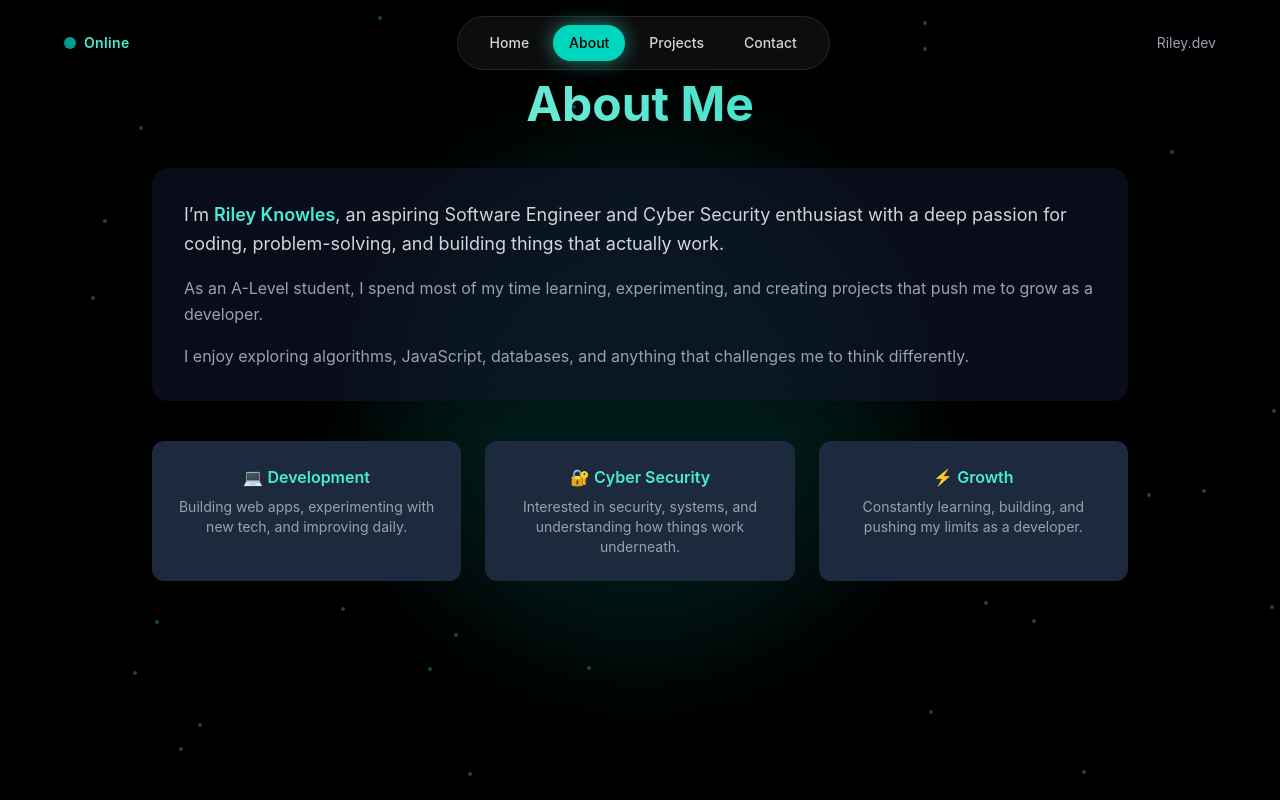
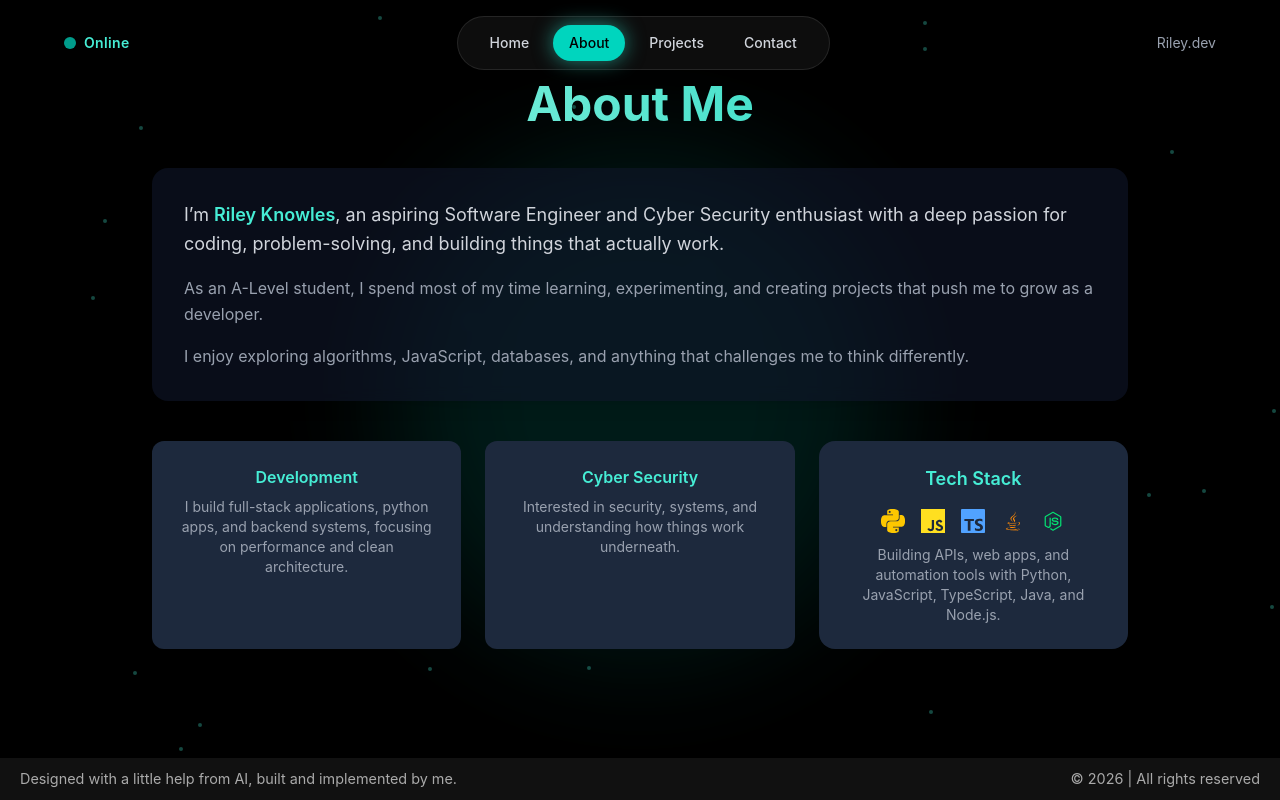
Before and after one commit to Riley36666/ActuallyPortfilio, a React (Vite) app in the folder frontend/: page /aboutme in a window 1280 px wide. Built offline with nearby package versions, Linux system fonts and the light colour scheme.

Commit message:
Added Footer and updated Projects

```diff
--- a/frontend/package.json
+++ b/frontend/package.json
@@ -13,7 +13,9 @@
     "framer-motion": "^12.38.0",
     "react": "^19.2.4",
     "react-dom": "^19.2.4",
-    "react-router-dom": "^7.13.2"
+    "react-icons": "^5.6.0",
+    "react-router-dom": "^7.13.2",
+    "reacticons": "^0.0.1"
   },
   "devDependencies": {
     "@eslint/js": "^9.39.4",
--- a/frontend/src/App.jsx
+++ b/frontend/src/App.jsx
@@ -1,5 +1,6 @@
 import { Routes, Route } from "react-router-dom";
 import Navbar from "./components/Navbar";
+import Footer from "./components/footer";
 import Home from "./pages/Home"
 import Project from "./pages/Projects";
 import Contact from "./pages/Contact";
@@ -17,6 +18,7 @@ function App() {
         <Route path="/contact" element={<Contact />} />
         <Route path="/dashboard" element={<Admin />} />
       </Routes>
+      <Footer />
     </div>
   );
 }
--- /dev/null
+++ b/frontend/src/components/footer.jsx
@@ -0,0 +1,34 @@
+export default function Footer() {
+  return (
+    <footer style={styles.footer}>
+      <div style={styles.left}>
+        Designed with a little help from AI, built and implemented by me.
+      </div>
+
+      <div style={styles.right}>
+        © {new Date().getFullYear()} | All rights reserved
+      </div>
+    </footer>
+  );
+}
+
+const styles = {
+  footer: {
+    position: "fixed",
+    bottom: 0,
+    left: 0,
+    width: "100%",
+    display: "flex",
+    justifyContent: "space-between",
+    padding: "10px 20px",
+    fontSize: "0.9rem",
+    backgroundColor: "#111",
+    color: "#aaa",
+  },
+  left: {
+    textAlign: "left",
+  },
+  right: {
+    textAlign: "right",
+  },
+};
--- a/frontend/src/pages/AboutMe.jsx
+++ b/frontend/src/pages/AboutMe.jsx
@@ -1,5 +1,8 @@
 import { motion } from "framer-motion";
+import { SiPython, SiJavascript, SiTypescript } from "react-icons/si";
+import { DiNodejsSmall, DiJava  } from "react-icons/di";
 import Background from "../components/Background";
+
 export default function About() {
   return (
     <div className="relative min-h-screen bg-black text-white overflow-hidden">
@@ -55,23 +58,36 @@ function AboutSection() {
         className="grid md:grid-cols-3 gap-6 mt-10"
       >
         <div className="bg-slate-800 rounded-xl p-6 text-center hover:scale-105 transition">
-          <h3 className="text-teal-300 font-semibold">💻 Development</h3>
+          <h3 className="text-teal-300 font-semibold"> Development</h3>
           <p className="text-gray-400 mt-2 text-sm">
-            Building web apps, experimenting with new tech, and improving daily.
+            I build full-stack applications, python apps, and backend systems,
+            focusing on performance and clean architecture.
           </p>
         </div>
 
         <div className="bg-slate-800 rounded-xl p-6 text-center hover:scale-105 transition">
-          <h3 className="text-teal-300 font-semibold">🔐 Cyber Security</h3>
+          <h3 className="text-teal-300 font-semibold"> Cyber Security</h3>
           <p className="text-gray-400 mt-2 text-sm">
             Interested in security, systems, and understanding how things work underneath.
           </p>
         </div>
 
-        <div className="bg-slate-800 rounded-xl p-6 text-center hover:scale-105 transition">
-          <h3 className="text-teal-300 font-semibold">⚡ Growth</h3>
-          <p className="text-gray-400 mt-2 text-sm">
-            Constantly learning, building, and pushing my limits as a developer.
+        <div className="bg-slate-800 rounded-2xl p-6 text-center hover:scale-105 hover:shadow-xl transition-all duration-300">
+          <h3 className="text-teal-300 font-semibold text-lg mb-4">
+            Tech Stack
+          </h3>
+
+          <div className="flex justify-center gap-4 text-2xl mb-3">
+            <SiPython className="text-yellow-400" />
+            <SiJavascript className="text-yellow-300" />
+            <SiTypescript className="text-blue-400" />
+            <DiJava className="text-orange-400" />
+            <DiNodejsSmall className="text-green-400" />
+          </div>
+
+          <p className="text-gray-400 text-sm">
+            Building APIs, web apps, and automation tools with
+            Python, JavaScript, TypeScript, Java, and Node.js.
           </p>
         </div>
       </motion.div>
--- a/frontend/src/pages/Contact.jsx
+++ b/frontend/src/pages/Contact.jsx
@@ -1,6 +1,8 @@
 import { motion } from "framer-motion";
 import { useRef } from "react";
-import Background from "../components/Background"
+import Background from "../components/Background";
+
+
 export default function Contact() {
   const nameRef = useRef();
   const emailRef = useRef();
--- a/frontend/src/pages/Home.jsx
+++ b/frontend/src/pages/Home.jsx
@@ -1,6 +1,7 @@
 import { motion } from "framer-motion";
 import "./Home.css"
 import Background from "../components/MainBackground";
+
 
 
 export default function Home() {
@@ -22,7 +23,7 @@ function Hero() {
         initial={{ opacity: 0, y: 20 }}
         animate={{ opacity: 1, y: 0 }}
         transition={{ delay: 0.2 }}
-        className="text-5xl md:text-7xl font-bold bg-gradient-to-r from-teal-200 to-teal-400 text-transparent bg-clip-text"
+        className="text-5xl md:text-7xl font-bold bg-linear-to-r from-teal-200 to-teal-400 text-transparent bg-clip-text"
       >
         Riley Knowles
       </motion.h1>
--- a/frontend/src/pages/Projects.jsx
+++ b/frontend/src/pages/Projects.jsx
@@ -1,43 +1,45 @@
 import { motion } from "framer-motion";
+import Background from "../components/Background";
+
 
 export default function Projects() {
   const repos = [
     {
-      name: "MyOwnPassManager",
+      name: "Password Manager",
       lang: "Python",
-      desc: "Custom password manager built from scratch.",
-      link: "https://github.com/Riley36666/MyOwnPassManager"
+      desc: "Encrypted password manager with secure storage and CLI interface.",
+      link: "https://github.com/Riley36666/MyOwnPassManager",
+      featured: true,
+      stack: ["Python", "Encryption", "CLI"]
     },
     {
-      name: "ActuallyPortfolio",
+      name: "Portfolio",
       lang: "JavaScript",
-      desc: "My personal portfolio website.",
-      link: "https://github.com/Riley36666/ActuallyPortfolio"
+      desc: "Personal portfolio built with React, Tailwind and smooth animations.",
+      link: "https://github.com/Riley36666/ActuallyPortfilio",
+      stack: ["React", "Tailwind", "Framer Motion"]
     },
     {
-      name: "PasswordManagerWebintegration",
+      name: "Password Manager Web",
       lang: "TypeScript",
-      desc: "Web integration for password manager.",
-      link: "https://github.com/Riley36666/PasswordManagerWebintegration"
+      desc: "Frontend interface for interacting with the password manager.",
+      link: "https://github.com/Riley36666/PasswordManagerWebintegration",
+      stack: ["TypeScript", "Web UI"]
     },
     {
-      name: "JavaGame",
+      name: "Java Game",
       lang: "Java",
-      desc: "Game built using Java fundamentals.",
-      link: "https://github.com/Riley36666/JavaGame"
+      desc: "2D platformer inspired by Mario with custom physics and logic.",
+      link: "https://github.com/Riley36666/JavaGame",
+      stack: ["Java", "Game Logic"]
     },
     {
-      name: "Sideproject",
-      lang: "JavaScript",
-      desc: "Experimental full-stack side project.",
-      link: "https://github.com/Riley36666/Sideproject"
+      name: "Imposter Remake",
+      lang: "TypeScript",
+      desc: "Multiplayer-style party game focused on identifying the odd one out.",
+      link: "https://github.com/Riley36666/ImposterRemake",
+      stack: ["TypeScript", "Game Logic"]
     },
-    {
-      name: "ImposterRemake",
-      lang: "TypeScript",
-      desc: "Among Us-style remake project.",
-      link: "https://github.com/Riley36666/ImposterRemake"
-    }
   ];
 
   return (
@@ -61,8 +63,7 @@ export default function Projects() {
           transition={{ delay: 0.2 }}
           className="text-gray-400 text-center mt-6 max-w-2xl mx-auto"
         >
-          A collection of projects I’ve built while learning and experimenting
-          with different technologies.
+          Projects I’ve built while learning, experimenting, and improving as a developer.
         </motion.p>
 
         {/* Grid */}
@@ -71,11 +72,7 @@ export default function Projects() {
           animate="show"
           variants={{
             hidden: {},
-            show: {
-              transition: {
-                staggerChildren: 0.1
-              }
-            }
+            show: { transition: { staggerChildren: 0.1 } }
           }}
           className="grid md:grid-cols-2 lg:grid-cols-3 gap-6 mt-16"
         >
@@ -89,25 +86,48 @@ export default function Projects() {
                 hidden: { opacity: 0, y: 20 },
                 show: { opacity: 1, y: 0 }
               }}
-              whileHover={{ scale: 1.04 }}
-              className="group bg-slate-900/60 border border-white/10 rounded-2xl p-6 backdrop-blur-xl
-              hover:border-teal-300/40 hover:shadow-[0_0_25px_rgba(45,212,191,0.2)] transition"
+              whileHover={{ scale: 1.03, y: -4 }}
+              className={`group relative bg-slate-900/60 border border-white/10 rounded-2xl p-6 backdrop-blur-xl
+              transition-all duration-300
+              hover:border-teal-300/40 hover:shadow-[0_10px_30px_rgba(45,212,191,0.25)]
+              ${repo.featured ? "md:col-span-2 lg:col-span-2" : ""}`}
             >
+              {/* Glow overlay */}
+              <div className="absolute inset-0 opacity-0 group-hover:opacity-100 transition
+              bg-gradient-to-br from-teal-500/10 to-transparent rounded-2xl pointer-events-none" />
+
               {/* Title */}
-              <h3 className="text-lg font-semibold group-hover:text-teal-300 transition">
+              <h3 className="text-lg font-semibold group-hover:text-teal-300 transition relative z-10">
                 {repo.name}
               </h3>
 
               {/* Description */}
-              <p className="text-gray-400 text-sm mt-3 leading-relaxed">
+              <p className="text-gray-400 text-sm mt-3 leading-relaxed relative z-10">
                 {repo.desc}
               </p>
 
+              {/* Tech stack */}
+              <div className="flex flex-wrap gap-2 mt-4 relative z-10">
+                {repo.stack.map((tech) => (
+                  <span
+                    key={tech}
+                    className="text-xs bg-slate-800 px-2 py-1 rounded text-gray-300"
+                  >
+                    {tech}
+                  </span>
+                ))}
+              </div>
+
               {/* Language */}
-              <div className="flex items-center gap-2 mt-4 text-sm text-gray-400">
+              <div className="flex items-center gap-2 mt-4 text-sm text-gray-400 relative z-10">
                 <span className="w-2 h-2 rounded-full bg-teal-400"></span>
                 {repo.lang}
               </div>
+
+              {/* CTA */}
+              <p className="text-teal-300 text-xs mt-4 opacity-0 group-hover:opacity-100 transition relative z-10">
+                View Project →
+              </p>
             </motion.a>
           ))}
         </motion.div>
@@ -116,25 +136,3 @@ export default function Projects() {
     </div>
   );
 }
-
-function Background() {
-  return (
-    <div className="absolute inset-0 z-0">
-      <div className="absolute w-[500px] h-[500px] bg-teal-500/20 blur-3xl rounded-full
-                      top-1/2 left-1/2 -translate-x-1/2 -translate-y-1/2 animate-pulse" />
-
-      <div className="absolute inset-0 opacity-30">
-        {Array.from({ length: 40 }).map((_, i) => (
-          <span
-            key={i}
-            className="absolute w-1 h-1 bg-teal-300 rounded-full"
-            style={{
-              top: `${Math.random() * 100}%`,
-              left: `${Math.random() * 100}%`,
-            }}
-          />
-        ))}
-      </div>
-    </div>
-  );
-}
```
Also changed, not shown: 1 other file (tests, documents, lock files or other folders).
